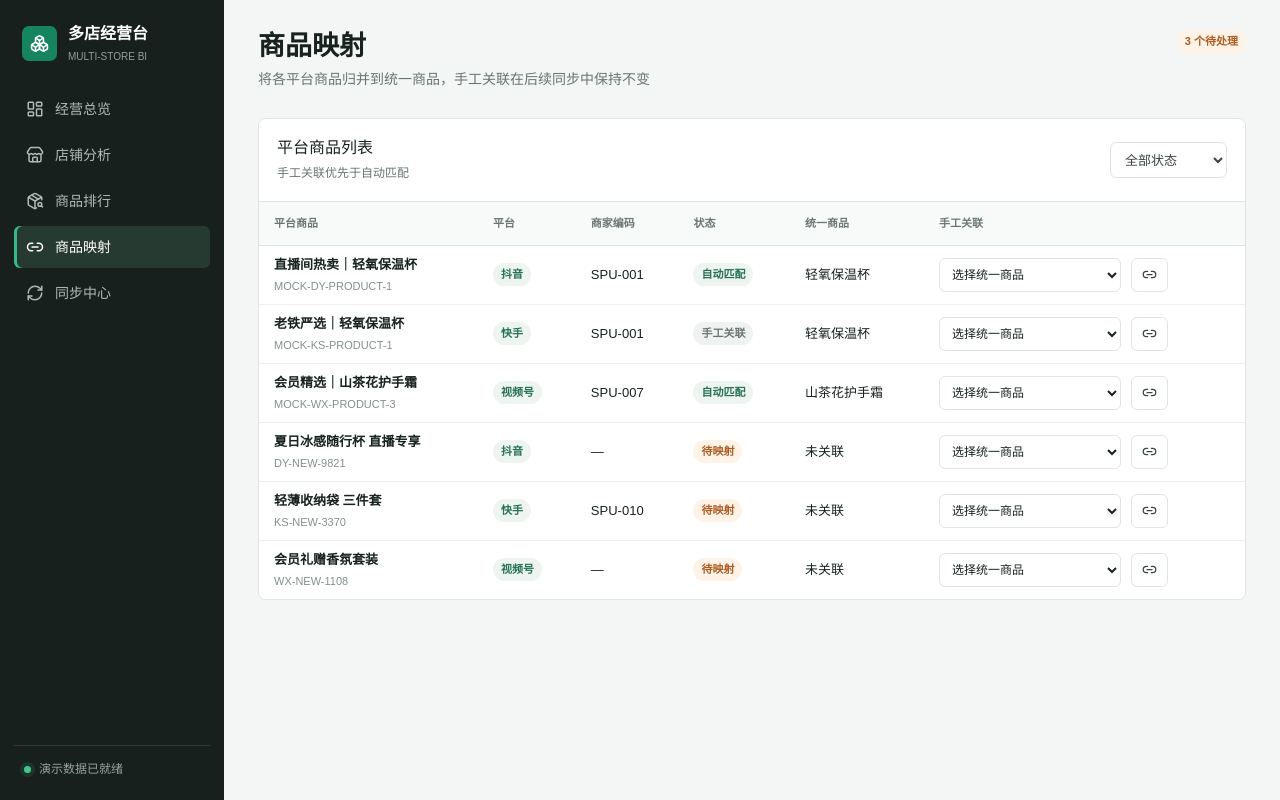
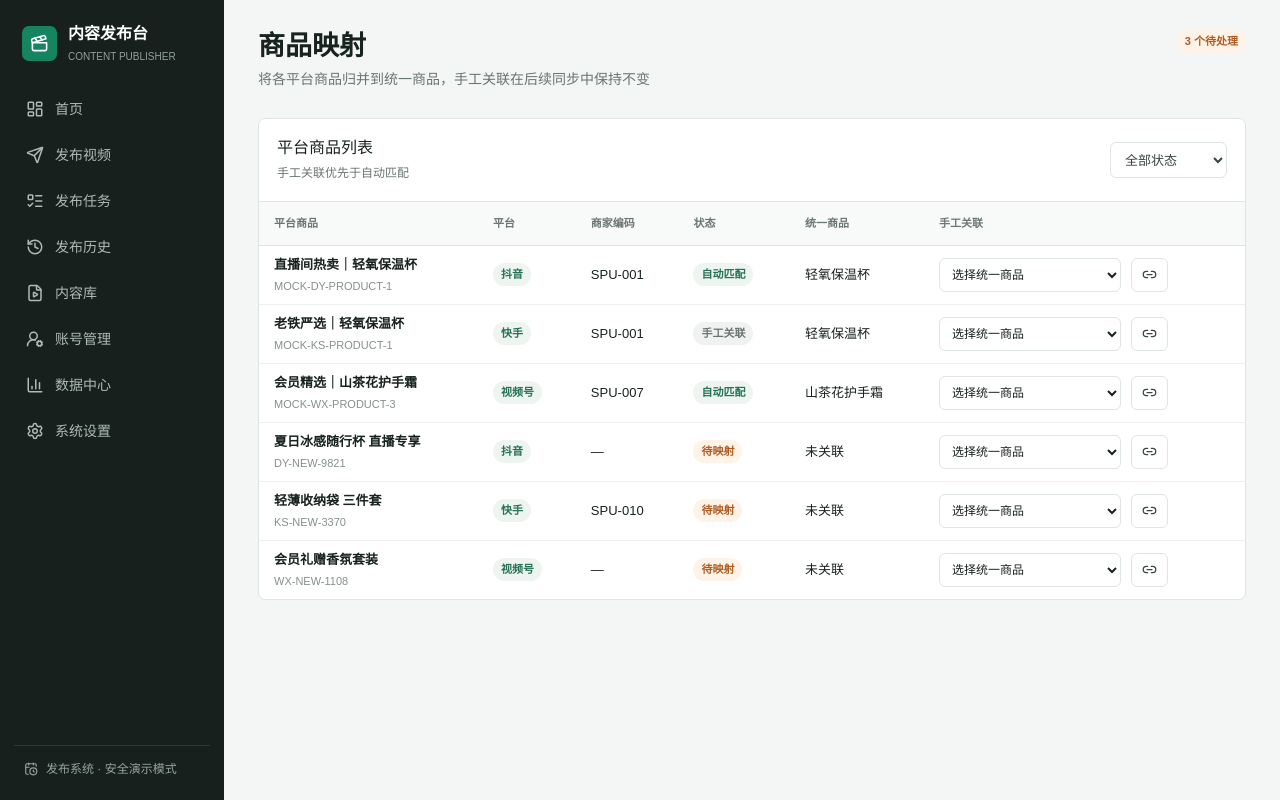
Before and after one commit to lujianing029-design/multi-store-dashboard, a Next.js app: page /mapping in a window 1280 px wide. Built offline with nearby package versions, Linux system fonts and the light colour scheme; no server answers.

Commit message:
feat: add Chinese publishing admin navigation

```diff
--- a/src/components/dashboard/app-shell.tsx
+++ b/src/components/dashboard/app-shell.tsx
@@ -1,22 +1,30 @@
 "use client";
 
 import {
+  BarChart3,
   Boxes,
+  CalendarClock,
+  Clapperboard,
+  FileVideo,
+  History,
   LayoutDashboard,
-  Link2,
-  PackageSearch,
-  RefreshCw,
-  Store
+  ListTodo,
+  Send,
+  Settings,
+  UserRoundCog
 } from "lucide-react";
 import Link from "next/link";
 import { usePathname } from "next/navigation";
 
 const items = [
-  { href: "/", label: "经营总览", icon: LayoutDashboard },
-  { href: "/shops", label: "店铺分析", icon: Store },
-  { href: "/products", label: "商品排行", icon: PackageSearch },
-  { href: "/mapping", label: "商品映射", icon: Link2 },
-  { href: "/sync", label: "同步中心", icon: RefreshCw }
+  { href: "/", label: "首页", icon: LayoutDashboard },
+  { href: "/publish-video", label: "发布视频", icon: Send },
+  { href: "/publish-tasks", label: "发布任务", icon: ListTodo },
+  { href: "/publish-history", label: "发布历史", icon: History },
+  { href: "/contents", label: "内容库", icon: FileVideo },
+  { href: "/accounts", label: "账号管理", icon: UserRoundCog },
+  { href: "/data-center", label: "数据中心", icon: BarChart3 },
+  { href: "/settings", label: "系统设置", icon: Settings }
 ];
 
 export function AppShell({ children }: { children: React.ReactNode }) {
@@ -25,8 +33,8 @@ export function AppShell({ children }: { children: React.ReactNode }) {
     <div className="app-frame">
       <aside className="sidebar">
         <div className="brand-block">
-          <span className="brand-mark"><Boxes size={19} /></span>
-          <div><strong>多店经营台</strong><small>Multi-store BI</small></div>
+          <span className="brand-mark"><Clapperboard size={19} /></span>
+          <div><strong>内容发布台</strong><small>Content Publisher</small></div>
         </div>
         <nav className="nav-list" aria-label="主导航">
           {items.map(({ href, label, icon: Icon }) => {
@@ -38,7 +46,7 @@ export function AppShell({ children }: { children: React.ReactNode }) {
             );
           })}
         </nav>
-        <div className="sidebar-foot"><span className="live-dot" />演示数据已就绪</div>
+        <div className="sidebar-foot"><CalendarClock size={14} /><span>发布系统 · 安全演示模式</span></div>
       </aside>
       <main className="content-shell">{children}</main>
     </div>
```
